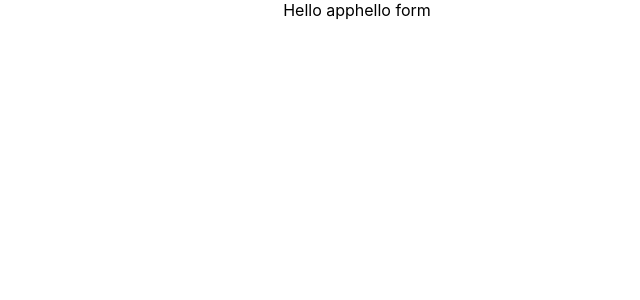
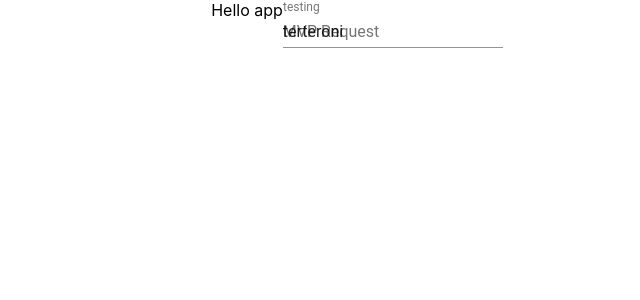
Before and after one commit to cwinnard/charlies-dev-shop, a React (Create React App) app: page / in a window 1280 px wide. Shown: the top 300 px of the page, without its empty margins (283-923 px from the left). Built offline with nearby package versions, Linux system fonts and the light colour scheme.

Commit message:
input in form???

```diff
--- a/src/components/InquiryForm.js
+++ b/src/components/InquiryForm.js
@@ -1,7 +1,7 @@
 /* eslint react/prefer-stateless-function: 0 */
 
 // import axios from 'axios';
-import { FormControl } from '@material-ui/core';
+import { FormControl, InputLabel, TextField } from '@material-ui/core';
 import React from 'react';
 
 // handleSubmit = (event) => {
@@ -14,7 +14,13 @@ import React from 'react';
 
 const InquiryForm = () => (
     <FormControl>
-        hello form
+        <InputLabel htmlfor="request">
+            MVP Request
+        </InputLabel>
+        <TextField
+            label="testing"
+            value="terteroni"
+        />
     </FormControl>
     // <div className="InquiryForm">
     //     <form onSubmit={onSubmit()}>
```
Also changed, not shown: .eslintrc.json.
